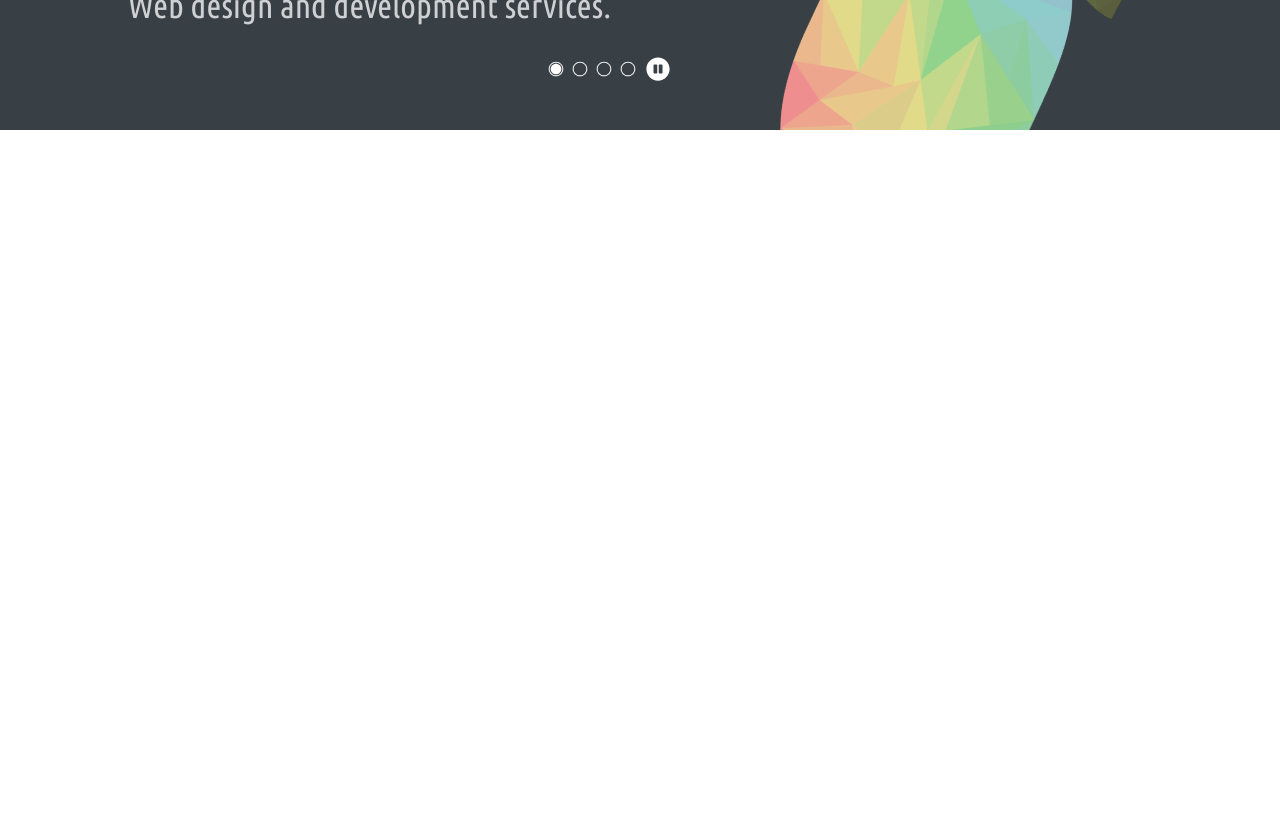
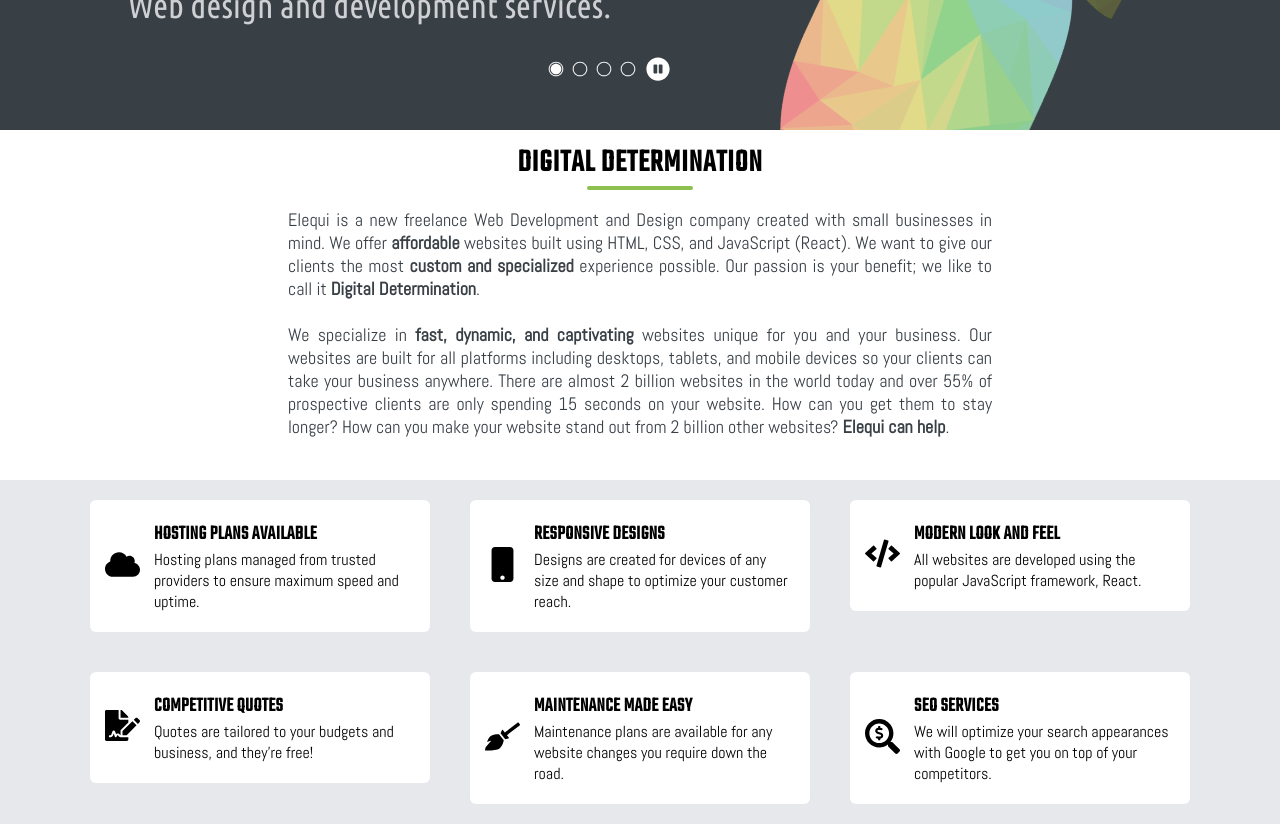
Before and after one commit to Foxifly/Elequi, a React (Create React App) app: page / in a window 1280 px wide. Shown: the part 320-1144 px from the top of the page. Before the commit the page ends 800 px from the top, so only its background shows below. Built offline with nearby package versions, Linux system fonts and the light colour scheme.

Commit message:
Feat: Added features module with quick highlights.

```diff
--- a/src/components/Landing.js
+++ b/src/components/Landing.js
@@ -1,12 +1,18 @@
 import React, { Component } from "react";
 import "../styles/landing.scss";
-import Slider from "./LandingModules/Slider/Slider"
+import Slider from "./LandingModules/Slider/Slider";
+import AboutModule from "./LandingModules/AboutModule";
+import FeaturesModule from "./LandingModules/FeaturesModule";
 
 class Landing extends Component {
-
   render() {
-    return(<Slider/>)
-
+    return (
+      <div>
+        <Slider />
+        <AboutModule />
+        <FeaturesModule/>
+      </div>
+    );
   }
 }
 
--- /dev/null
+++ b/src/components/LandingModules/AboutModule.js
@@ -0,0 +1,18 @@
+import React, {Component} from 'react'
+import "../../styles/landing/about.scss"
+
+class AboutModule extends Component {
+  render(){
+    return(
+      <div className="about-module-container">
+
+      <h2 className="about-module-title">Digital Determination</h2>
+      <div className="title-underline"/>
+      <p className="about-module-text">Elequi is a new freelance Web Development and Design company created with small businesses in mind. We offer <strong>affordable</strong> websites built using HTML, CSS, and JavaScript (React). We want to give our clients the most <strong>custom and specialized</strong> experience possible. Our passion is your benefit; we like to call it <strong>Digital Determination</strong>.
+      <br/><br/>
+      We specialize in <strong>fast, dynamic, and captivating</strong> websites unique for you and your business. Our websites are built for all platforms including desktops, tablets, and mobile devices so your clients can take your business anywhere. There are almost 2 billion websites in the world today and over 55% of prospective clients are only spending 15 seconds on your website. How can you get them to stay longer? How can you make your website stand out from 2 billion other websites? <strong>Elequi can help</strong>. </p>
+      </div>
+    )
+  }
+}
+export default AboutModule
--- /dev/null
+++ b/src/components/LandingModules/FeaturesModule.js
@@ -0,0 +1,85 @@
+import React, { Component } from "react";
+import "../../styles/landing/features.scss";
+
+import {
+  FaCode,
+  FaSearchDollar,
+  FaBroom,
+  FaFileSignature,
+  FaMobile,
+  FaCloud
+} from "react-icons/fa";
+
+class FeaturesModule extends Component {
+  render() {
+    return (
+      <div className="features-module-container">
+        <div className="features-sub-module">
+          <h3 className="features-sub-module-title">Hosting Plans Available</h3>
+          <div className="features-sub-module-icon">
+            <FaCloud size={35} />
+          </div>
+          <p className="features-sub-module-text">
+            Hosting plans managed from trusted providers to ensure maximum speed
+            and uptime.
+          </p>
+        </div>
+
+        <div className="features-sub-module">
+          <h3 className="features-sub-module-title">Responsive Designs</h3>
+          <div className="features-sub-module-icon">
+            <FaMobile size={35} />
+          </div>
+          <p className="features-sub-module-text">
+            Designs are created for devices of any size and shape to optimize
+            your customer reach.{" "}
+          </p>
+        </div>
+
+        <div className="features-sub-module">
+          <h3 className="features-sub-module-title">Modern Look and Feel</h3>
+          <div className="features-sub-module-icon">
+            <FaCode size={35} />
+          </div>
+          <p className="features-sub-module-text">
+            All websites are developed using the popular JavaScript framework,
+            React.
+          </p>
+        </div>
+
+        <div className="features-sub-module">
+          <h3 className="features-sub-module-title">Competitive Quotes </h3>
+          <div className="features-sub-module-icon">
+            <FaFileSignature size={35} />
+          </div>
+          <p className="features-sub-module-text">
+            Quotes are tailored to your budgets and business, and they're free!
+          </p>
+        </div>
+
+        <div className="features-sub-module">
+          <h3 className="features-sub-module-title">Maintenance Made Easy</h3>
+          <div className="features-sub-module-icon">
+            <FaBroom size={35} />
+          </div>
+          <p className="features-sub-module-text">
+            Maintenance plans are available for any website changes you require
+            down the road.
+          </p>
+        </div>
+
+        <div className="features-sub-module">
+          <h3 className="features-sub-module-title">SEO Services</h3>
+          <div className="features-sub-module-icon">
+            <FaSearchDollar size={35} />
+          </div>
+          <p className="features-sub-module-text">
+            We will optimize your search appearances with Google to get you on
+            top of your competitors.{" "}
+          </p>
+        </div>
+      </div>
+    );
+  }
+}
+export default FeaturesModule;
--- /dev/null
+++ b/src/styles/landing/about.scss
@@ -0,0 +1,44 @@
+$grayWhite: #E7E8EC;
+$ltWhite: #F2F3F5;
+$green: #8EC04F;
+$drkGreen: #71993f;
+$gray: #383F45;
+@import url('https://fonts.googleapis.com/css?family=Abel');
+/*
+font-family: 'Fjalla One', sans-serif;
+font-family: 'Ubuntu Condensed', sans-serif;
+font-family: 'Teko', sans-serif;
+*/
+
+.title-underline {
+  margin: 0 auto;
+  width: 15%;
+  height: 4px;
+  border-radius: 100px;
+  background-color: $green;
+
+}
+
+
+.about-module-container {
+  width: 55%;
+  margin:0 auto;
+  background-color: white;
+  height: calc(50vh - 50px);
+}
+
+.about-module-title {
+  text-align: center;
+  font-family: 'Teko', sans-serif;
+  text-transform: uppercase;
+  letter-spacing: 1px;
+  font-size: 32px;
+  margin: 0;
+  padding-top: 10px;
+}
+.about-module-text {
+  text-align: justify;
+  font-family: 'Abel', sans-serif;
+  color: $gray;
+  font-size: 18px;
+}
--- /dev/null
+++ b/src/styles/landing/features.scss
@@ -0,0 +1,60 @@
+$grayWhite: #E7E8EC;
+$ltWhite: #F2F3F5;
+$green: #8EC04F;
+$drkGreen: #71993f;
+$gray: #383F45;
+@import url('https://fonts.googleapis.com/css?family=Teko|Abel');
+/*@import url('https://fonts.googleapis.com/css?family=Fjalla+One|Teko|Ubuntu+Condensed|Ubuntu');
+font-family: 'Fjalla One', sans-serif;
+font-family: 'Ubuntu Condensed', sans-serif;
+font-family: 'Teko', sans-serif;
+*/
+.features-module-container {
+  width: 100%;
+  background-color: $grayWhite;
+  height: 100%;
+  display: flex;
+  flex-wrap: wrap;
+  justify-content: center;
+}
+
+.features-sub-module {
+  display: grid;
+  background-color: white;
+  width: 25%;
+  height: 100%;
+  margin: 20px;
+  padding: 20px 20px 20px 0;
+  grid-template-columns: 0.5fr 1fr 1fr;
+  grid-template-areas: 'Micon Mtitle Mtitle' 'Micon Mtext Mtext';
+  border-radius: 6px;
+  transition: ease-in-out 0.1s;
+}
+
+.features-sub-module:hover {
+  background-color: #f7f7f9;
+  cursor: default;
+}
+
+.features-sub-module-text {
+  font-family: 'Abel', 'sans-serif';
+  grid-area: Mtext;
+  padding: 0;
+  margin: 0;
+}
+
+.features-sub-module-title {
+  font-family: 'Teko', sans-serif;
+  text-transform: uppercase;
+  letter-spacing: 0.4px;
+  grid-area: Mtitle;
+  padding: 0;
+  margin: 0;
+  font-size: 20px;
+}
+
+.features-sub-module-icon {
+  grid-area: Micon;
+  justify-self: center;
+  align-self: center;
+}
```
